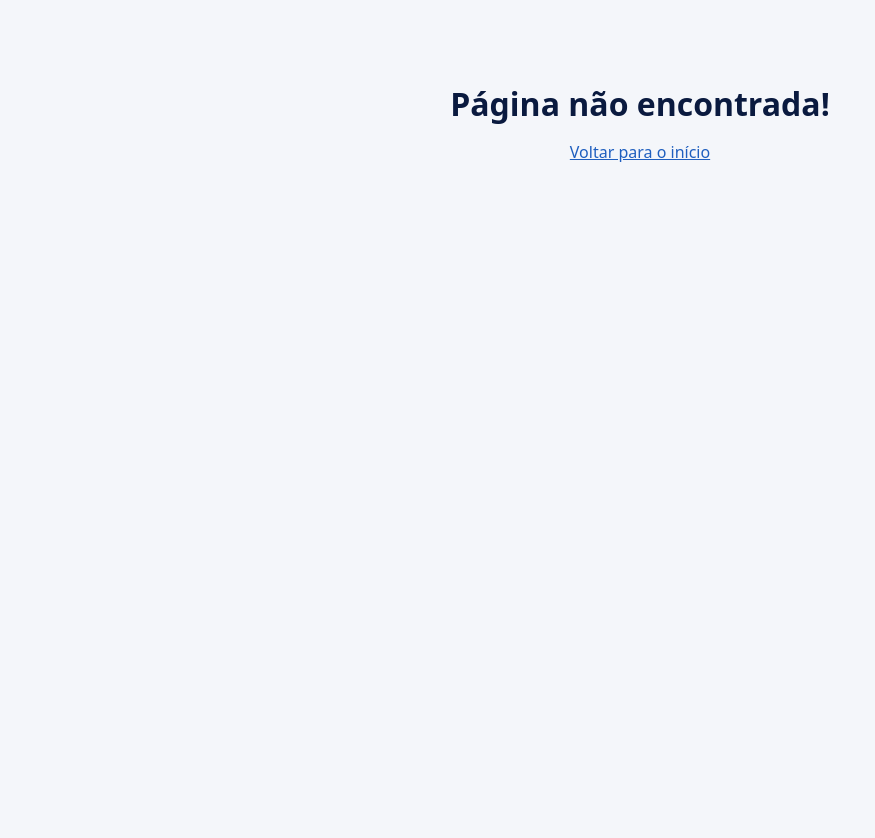
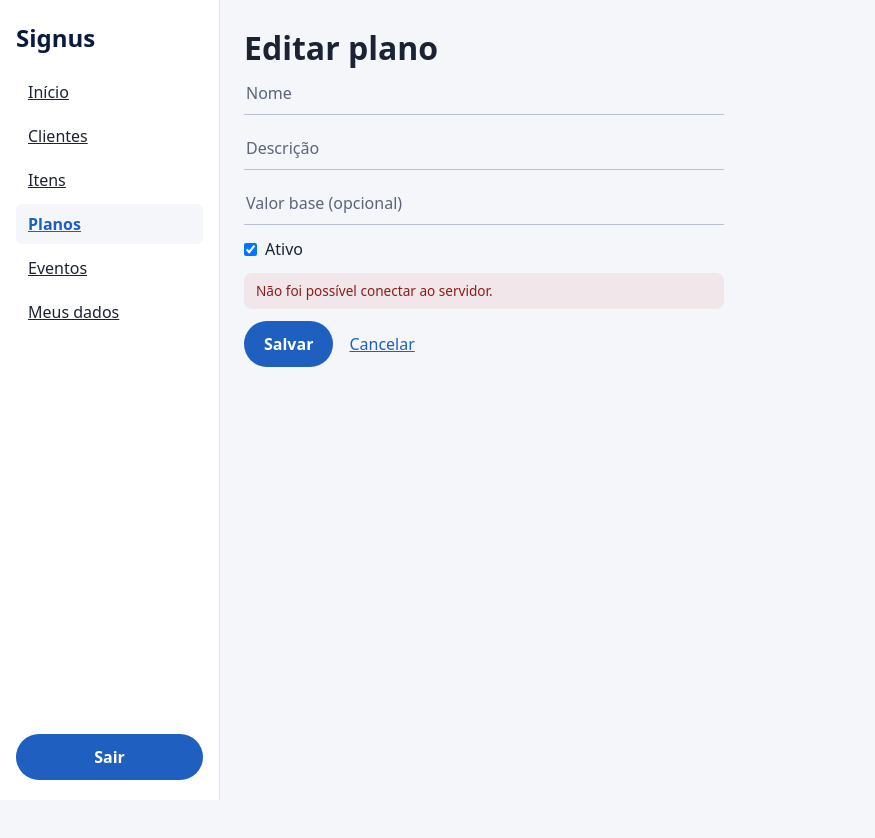
Before and after one commit to camilawatanabe1908/projeto_signus_front, a React (Vite) app: page /admin/planos/1/editar in a window 1280 px wide. Shown: the top 838 px of the page, without its empty margins (0-875 px from the left). After the commit the page ends 800 px from the top, so only its background shows below. Built offline with nearby package versions, Linux system fonts and the light colour scheme; no server answers; sample sign-in values are in the browser's storage.

Commit message:
mascaras de cpf e valor, exclusao de plano

```diff
--- a/src/App.tsx
+++ b/src/App.tsx
@@ -12,6 +12,7 @@ import { Orcamento } from "./pages/site/Orcamento";
 import { NotFoundPage } from "./pages/NotFoundPage";
 import { UsuarioProvider } from "./contexts/UsuarioProvider";
 import { PlanosLista } from "./pages/planos/PlanosLista";
+import { PlanoForm } from "./pages/planos/PlanoForm";
 
 function App() {
   return (
@@ -35,6 +36,8 @@ function App() {
             <Route index element={<Navigate to="/admin/home" replace />} />
             <Route path="home" element={<Home />} />
             <Route path="planos" element={<PlanosLista />} />
+            <Route path="planos/novo" element={<PlanoForm key="novo" />} />
+            <Route path="planos/:id/editar" element={<PlanoForm key="editar" />} />
           </Route>
 
           <Route path="/admin/login" element={<Login />} />
--- a/src/index.css
+++ b/src/index.css
@@ -78,3 +78,22 @@ a:hover {
   align-items: center;
   margin-bottom: 16px;
 }
+
+.formulario {
+  display: flex;
+  flex-direction: column;
+  gap: 12px;
+  max-width: 480px;
+}
+
+.form-actions {
+  display: flex;
+  align-items: center;
+  gap: 16px;
+}
+
+.campo-check {
+  display: flex;
+  align-items: center;
+  gap: 8px;
+}
--- a/src/pages/Cadastro.tsx
+++ b/src/pages/Cadastro.tsx
@@ -2,6 +2,7 @@ import { Link, useNavigate } from "react-router-dom";
 import { useState } from "react";
 import type { FormEvent } from "react";
 import { validarEmail, validarCpf, somenteNumeros, REGEX_SENHA } from "../utils/validacoes";
+import { mascararCpf } from "../utils/mascaras";
 import { Input } from "../components/Input";
 import { cadastrar } from "../services/autenticacao";
 import { ApiError } from "../services/api";
@@ -16,7 +17,6 @@ interface Erros {
     senha?: string;
     confirmarSenha?: string;
 }
-
 
 export function Cadastro() {
     const navigate = useNavigate();
@@ -125,7 +125,7 @@ export function Cadastro() {
                         type="text"
                         placeholder="CPF"
                         value={cpf}
-                        onChange={(event) => setCpf(event.target.value)}
+                        onChange={(event) => setCpf(mascararCpf(event.target.value))}
                         erro={erros.cpf}
                     />
 
@@ -154,7 +154,6 @@ export function Cadastro() {
                     <Botao type="submit" disabled={enviando}>
                         Cadastrar
                     </Botao>
-
                 </form>
 
                 <p className="auth-footer">
--- a/src/pages/Perfil.tsx
+++ b/src/pages/Perfil.tsx
@@ -2,6 +2,7 @@ import { Link } from "react-router-dom";
 import { useState } from "react";
 import type { FormEvent } from "react";
 import { validarCpf, somenteNumeros, REGEX_SENHA } from "../utils/validacoes";
+import { mascararCpf } from "../utils/mascaras";
 import { Input } from "../components/Input";
 import { Botao } from "../components/Botao";
 import { atualizarPerfil } from "../services/autenticacao";
@@ -120,7 +121,7 @@ export function Perfil() {
                         type="text"
                         placeholder="CPF"
                         value={cpf}
-                        onChange={(event) => setCpf(event.target.value)}
+                        onChange={(event) => setCpf(mascararCpf(event.target.value))}
                         erro={erros.cpf}
                     />
 
--- /dev/null
+++ b/src/pages/planos/PlanoForm.tsx
@@ -0,0 +1,177 @@
+import { useEffect, useState } from "react";
+import type { FormEvent } from "react";
+import { Link, useNavigate, useParams } from "react-router-dom";
+import { Input } from "../../components/Input";
+import { Botao } from "../../components/Botao";
+import { atualizarPlano, buscarPlano, criarPlano } from "../../services/planos";
+import { ApiError } from "../../services/api";
+import { mascararMoeda, moedaParaNumero } from "../../utils/mascaras";
+
+type FormPlano = {
+    nome: string;
+    descricao: string;
+    valorBase: string;
+    ativo: boolean;
+};
+
+type Erros = {
+    nome?: string;
+};
+
+const formVazio: FormPlano = {
+    nome: "",
+    descricao: "",
+    valorBase: "",
+    ativo: true,
+};
+
+export function PlanoForm() {
+    const { id } = useParams();
+    const navigate = useNavigate();
+    const [form, setForm] = useState<FormPlano>(formVazio);
+    const [erros, setErros] = useState<Erros>({});
+    const [erroGeral, setErroGeral] = useState("");
+    const [carregando, setCarregando] = useState(id !== undefined);
+    const [enviando, setEnviando] = useState(false);
+
+    useEffect(() => {
+        if (id === undefined) {
+            return;
+        }
+
+        let ativo = true;
+
+        buscarPlano(Number(id))
+            .then((plano) => {
+                if (ativo) {
+                    setForm({
+                        nome: plano.nome,
+                        descricao: plano.descricao ?? "",
+                        valorBase:
+                            plano.valorBase === null
+                                ? ""
+                                : mascararMoeda(String(Math.round(plano.valorBase * 100))),
+                        ativo: plano.ativo,
+                    });
+                    setCarregando(false);
+                }
+            })
+            .catch((erroApi) => {
+                if (ativo) {
+                    setErroGeral(
+                        erroApi instanceof ApiError
+                            ? erroApi.message
+                            : "Erro inesperado. Tente novamente."
+                    );
+                    setCarregando(false);
+                }
+            });
+
+        return () => {
+            ativo = false;
+        };
+    }, [id]);
+
+    async function handleSubmit(event: FormEvent) {
+        event.preventDefault();
+        setErroGeral("");
+
+        const novosErros: Erros = {};
+        const nome = form.nome.trim();
+
+        if (nome === "") {
+            novosErros.nome = "Informe o nome.";
+        } else if (nome.length < 3 || nome.length > 80) {
+            novosErros.nome = "O nome deve ter entre 3 e 80 caracteres.";
+        }
+
+        setErros(novosErros);
+
+        if (Object.keys(novosErros).length > 0) {
+            return;
+        }
+
+        const dados = {
+            nome,
+            descricao: form.descricao.trim(),
+            valorBase: moedaParaNumero(form.valorBase),
+            ativo: form.ativo,
+        };
+
+        setEnviando(true);
+        try {
+            if (id === undefined) {
+                await criarPlano(dados);
+            } else {
+                await atualizarPlano(Number(id), dados);
+            }
+            navigate("/admin/planos");
+        } catch (erroApi) {
+            setErroGeral(
+                erroApi instanceof ApiError
+                    ? erroApi.message
+                    : "Erro inesperado. Tente novamente."
+            );
+        } finally {
+            setEnviando(false);
+        }
+    }
+
+    if (carregando) {
+        return <p role="status">Carregando...</p>;
+    }
+
+    return (
+        <div>
+            <h1>{id === undefined ? "Novo plano" : "Editar plano"}</h1>
+
+            <form onSubmit={handleSubmit} noValidate className="formulario">
+                <Input
+                    type="text"
+                    placeholder="Nome"
+                    value={form.nome}
+                    onChange={(event) => setForm({ ...form, nome: event.target.value })}
+                    erro={erros.nome}
+                />
+
+                <Input
+                    type="text"
+                    placeholder="Descrição"
+                    value={form.descricao}
+                    onChange={(event) => setForm({ ...form, descricao: event.target.value })}
+                />
+
+                <Input
+                    type="text"
+                    placeholder="Valor base (opcional)"
+                    value={form.valorBase}
+                    onChange={(event) =>
+                        setForm({ ...form, valorBase: mascararMoeda(event.target.value) })
+                    }
+                />
+
+                <label className="campo-check">
+                    <input
+                        type="checkbox"
+                        checked={form.ativo}
+                        onChange={(event) => setForm({ ...form, ativo: event.target.checked })}
+                    />
+                    Ativo
+                </label>
+
+                {erroGeral && (
+                    <p role="alert" className="form-alert">
+                        {erroGeral}
+                    </p>
+                )}
+
+                <div className="form-actions">
+                    <Botao type="submit" disabled={enviando}>
+                        Salvar
+                    </Botao>
+                    <Link to="/admin/planos">Cancelar</Link>
+                </div>
+            </form>
+        </div>
+    );
+}
--- /dev/null
+++ b/src/utils/mascaras.ts
@@ -0,0 +1,31 @@
+export function mascararCpf(valor: string) {
+    const numeros = valor.replace(/\D/g, "").slice(0, 11);
+
+    return numeros
+        .replace(/^(\d{3})(\d)/, "$1.$2")
+        .replace(/^(\d{3})\.(\d{3})(\d)/, "$1.$2.$3")
+        .replace(/\.(\d{3})(\d)/, ".$1-$2");
+}
+
+export function mascararMoeda(valor: string) {
+    const numeros = valor.replace(/\D/g, "").slice(0, 12);
+
+    if (numeros === "") {
+        return "";
+    }
+
+    return (Number(numeros) / 100).toLocaleString("pt-BR", {
+        style: "currency",
+        currency: "BRL",
+    });
+}
+
+export function moedaParaNumero(valor: string) {
+    const numeros = valor.replace(/\D/g, "");
+
+    if (numeros === "") {
+        return null;
+    }
+
+    return Number(numeros) / 100;
+}
```
